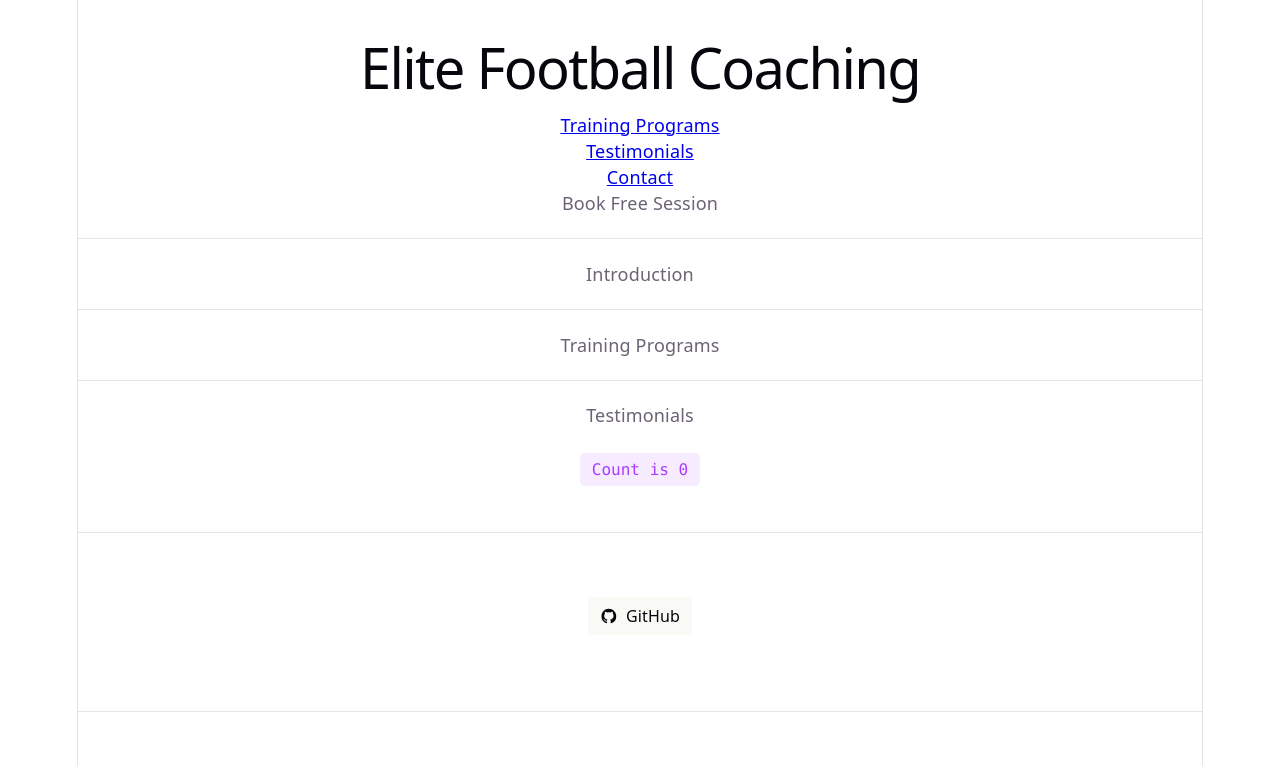
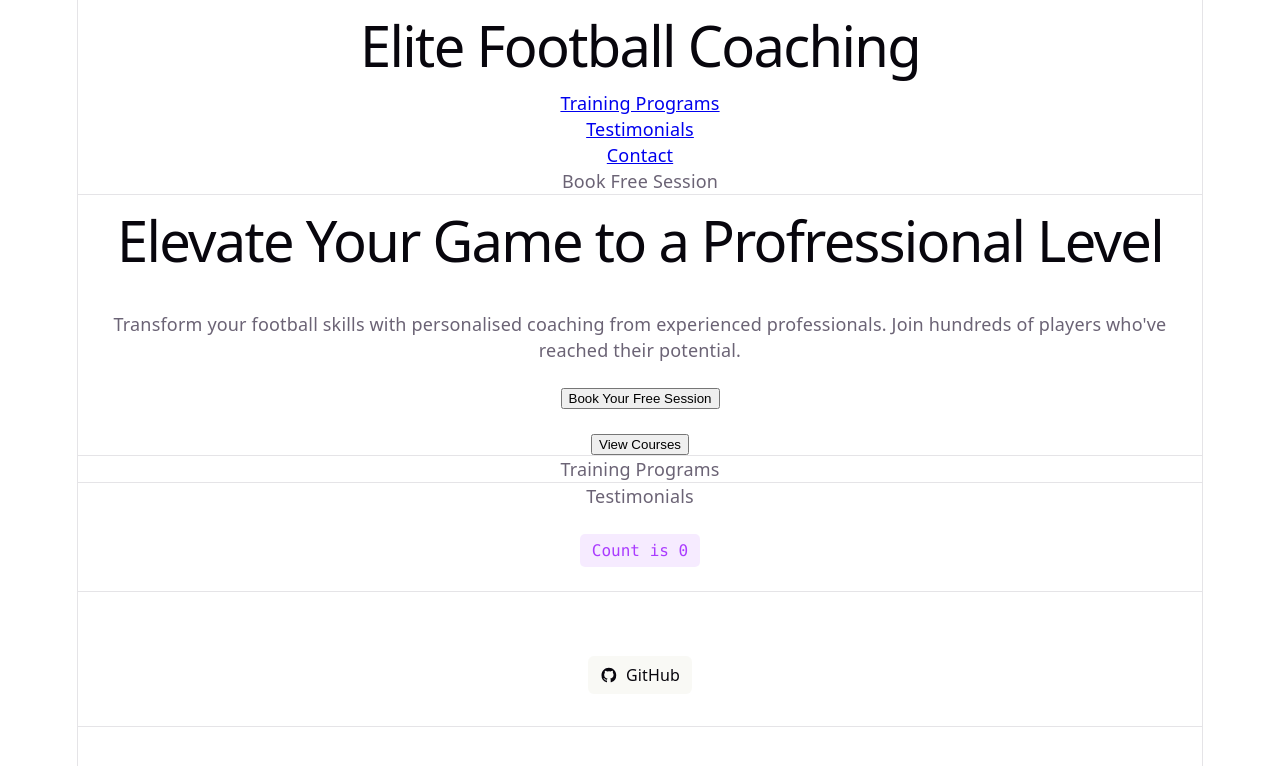
Before and after one commit to rotimijoseph/football-coaching, a React (Vite) app in the folder football-coaching/: page / in a window 1280 px wide. Shown: the top 766 px of the page. Built offline with nearby package versions, Linux system fonts and the light colour scheme.

Commit message:
feat: add layout for introduction section

```diff
--- a/football-coaching/src/App.jsx
+++ b/football-coaching/src/App.jsx
@@ -2,6 +2,7 @@ import { useState } from 'react'
 import './App.css'
 import * as React from 'react'
 import Header from './components/Header'
+import Introduction from './components/Introduction'
 
 function App() {
   const [count, setCount] = useState(0)
@@ -13,7 +14,7 @@ function App() {
       </section>
 
       <section id="introduction">
-       <p>Introduction</p>
+        <Introduction/>
       </section>
 
 
--- a/football-coaching/src/components/Introduction.jsx
+++ b/football-coaching/src/components/Introduction.jsx
@@ -0,0 +1,16 @@
+import * as React from 'react'
+
+export default function Introduction() {
+    return (
+        <>
+        <h1>Elevate Your Game to a Profressional Level</h1>
+        <p>Transform your football skills with personalised coaching from experienced professionals. Join hundreds of players who've reached their potential.</p>
+        <button>
+            Book Your Free Session
+        </button>
+        <button>
+            View Courses
+        </button>
+        </>
+    )
+}
```
